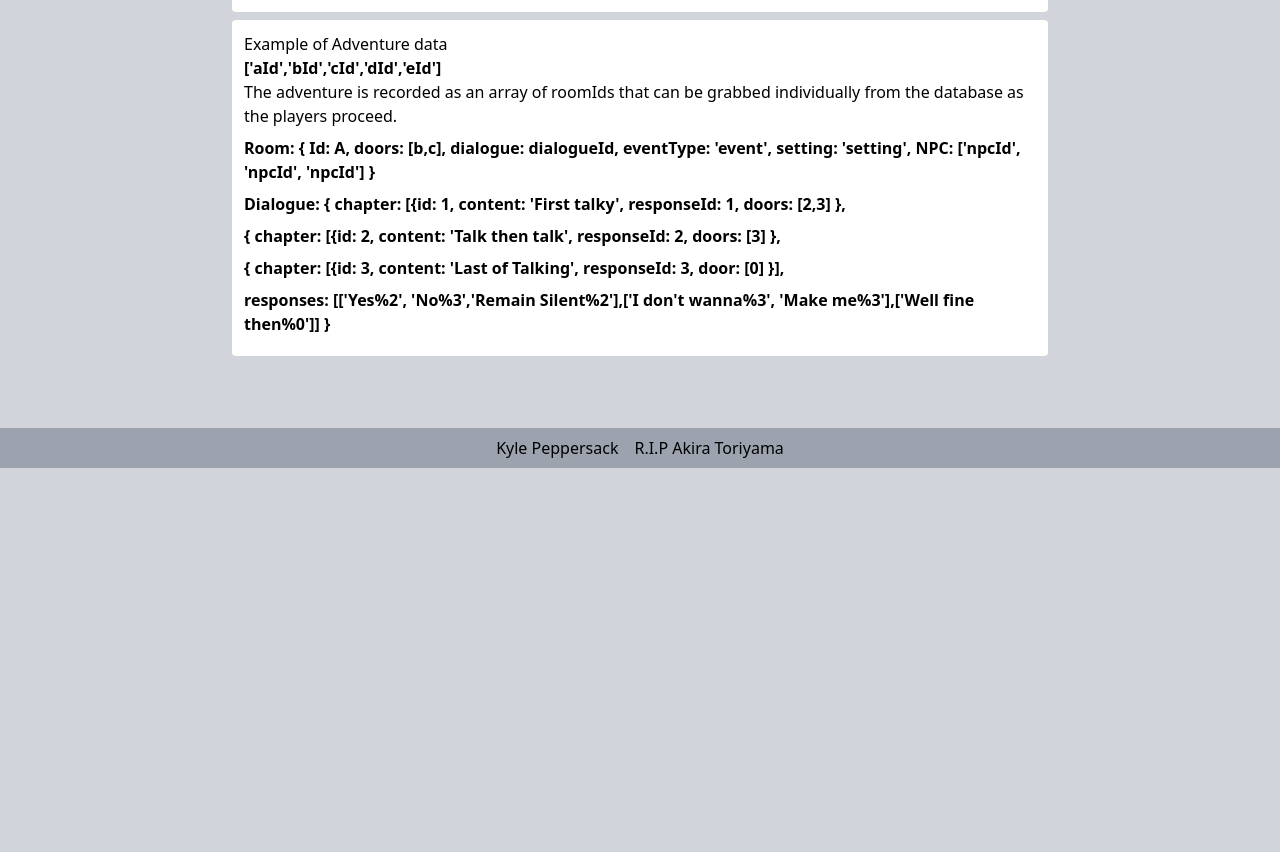
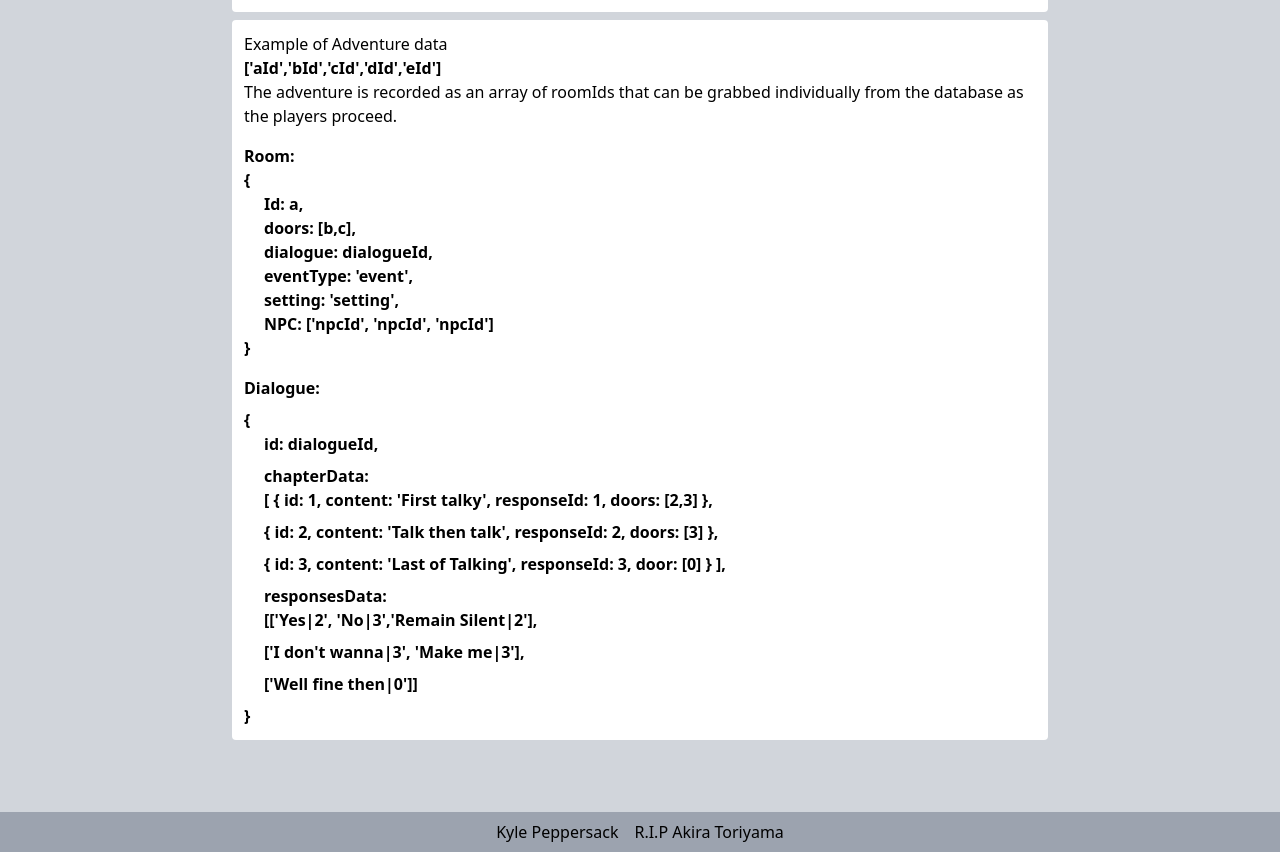
Before and after one commit to KylePep/ddbwiki, a Next.js app: page /adventure in a window 1280 px wide. Shown: the part 780-1632 px from the top of the page. Before the commit the page ends 1248 px from the top, so only its background shows below. Built offline with nearby package versions, Linux system fonts and the light colour scheme.

Commit message:
made fixes to example data

```diff
--- a/app/adventure/page.tsx
+++ b/app/adventure/page.tsx
@@ -24,12 +24,33 @@ export default function page() {
         <p>Example of Adventure data</p>
         <div className='font-bold'>{`['aId','bId','cId','dId','eId']`}</div>
         <p>The adventure is recorded as an array of roomIds that can be grabbed individually from the database as the players proceed.</p>
-        <div className='font-bold my-2'>{`Room: { Id: A, doors: [b,c], dialogue: dialogueId, eventType: 'event', setting: 'setting', NPC: ['npcId', 'npcId', 'npcId'] }`}</div>
+        <div className='font-bold my-4'>Room:
+        <p>{`{`}</p>
+          <ul>
+            <li>Id: a,</li>
+            <li>doors: [b,c], </li>
+            <li>dialogue: dialogueId, </li>
+            <li>{`eventType: 'event',`}</li>
+            <li>{`setting: 'setting',`}</li>
+            <li>{`NPC: ['npcId', 'npcId', 'npcId']`} </li>
+          </ul>
+          <p>{`}`}</p>
+        </div>
 
-        <div className='font-bold my-2'>Dialogue: {`{ chapter: [{id: 1, content: 'First talky', responseId: 1, doors: [2,3] },`}</div>
-        <div className='font-bold my-2'>{`{ chapter: [{id: 2, content: 'Talk then talk', responseId: 2, doors: [3] },`}</div>
-        <div className='font-bold my-2'>{`{ chapter: [{id: 3, content: 'Last of Talking', responseId: 3, door: [0] }],`}</div>
-        <div className='font-bold my-2'>{` responses: [['Yes%2', 'No%3','Remain Silent%2'],['I don't wanna%3', 'Make me%3'],['Well fine then%0']] }`}</div>
+        <p className='font-bold mb-2'>Dialogue:</p>
+        <p className='font-bold'>{`{`}</p>
+        <ul>
+          <div className='font-bold'>{` id: dialogueId,`}</div>
+          <p className='font-bold mt-2'>chapterData:</p>
+          <div className='font-bold mb-2'>{`[ { id: 1, content: 'First talky', responseId: 1, doors: [2,3] },`}</div>
+          <div className='font-bold my-2'>{`{ id: 2, content: 'Talk then talk', responseId: 2, doors: [3] },`}</div>
+          <div className='font-bold my-2'>{`{ id: 3, content: 'Last of Talking', responseId: 3, door: [0] } ],`}</div>
+          <p className='font-bold mt-2'>responsesData: </p>
+          <div className='font-bold mb-2'>{`[['Yes|2', 'No|3','Remain Silent|2'],`}</div>
+          <div className='font-bold mb-2'>{`['I don't wanna|3', 'Make me|3'], `}</div>
+          <div className='font-bold mb-2'>{`['Well fine then|0']]`}</div>
+        </ul>
+        <p className='font-bold'>{`}`}</p>
       </div>
     </main>
   )
```
